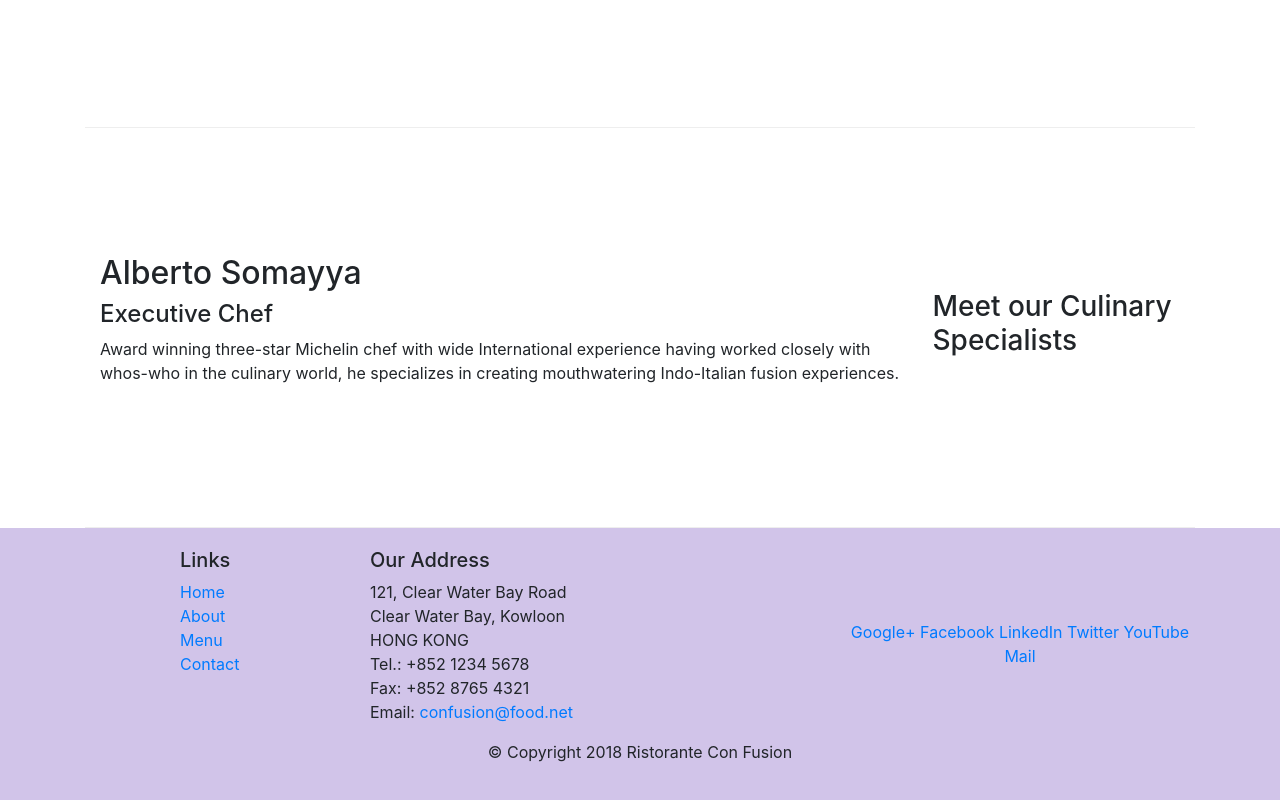
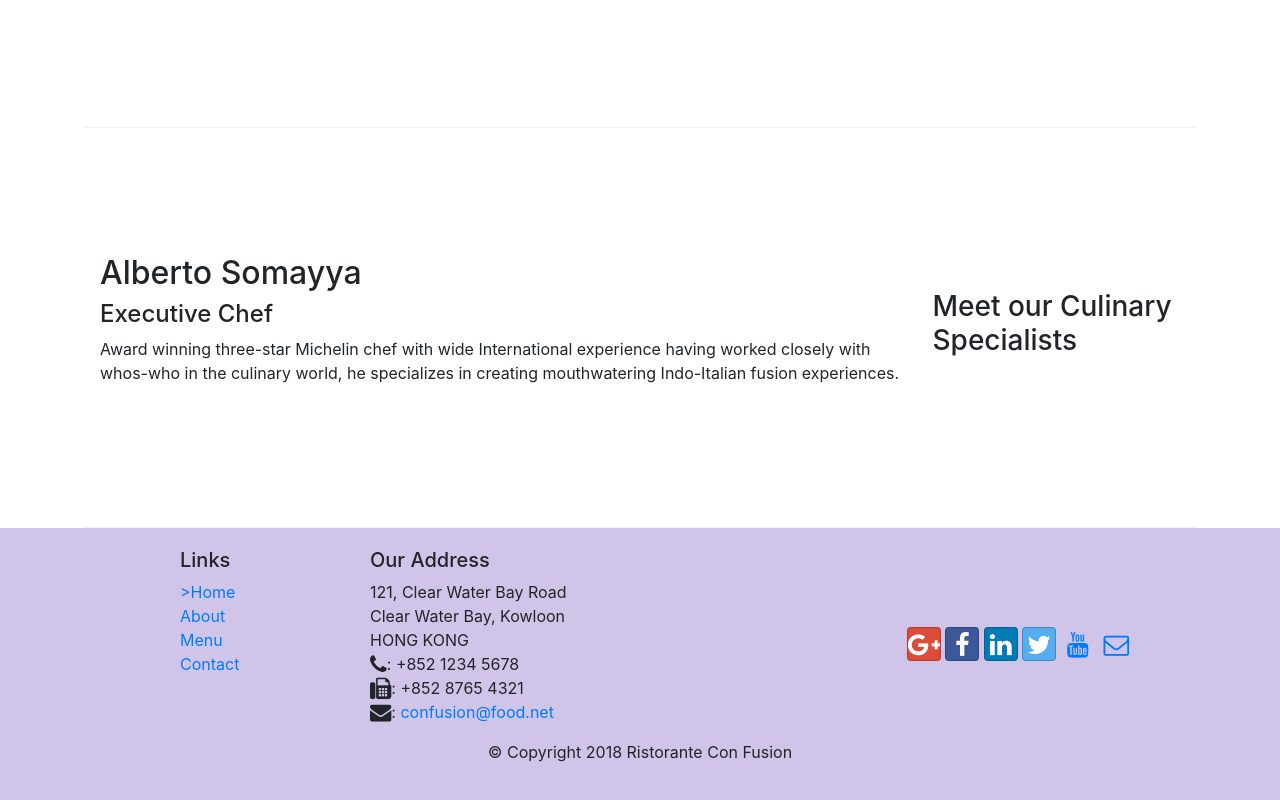
Before and after one commit to haseebrehan/Fusion-Restaurant, a website: page index.html in a window 1280 px wide. Shown: the part 1006-1806 px from the top of the page. Drawn offline with nearby package versions, Linux system fonts and the light colour scheme.

Commit message:
Icon Fonts

```diff
--- a/index.html
+++ b/index.html
@@ -8,6 +8,8 @@
     <meta http-equiv="x-ua-compatible" content="ie=edge">
     <!-- Bootstrap CSS -->
     <link rel="stylesheet" href="node_modules/bootstrap/dist/css/bootstrap.min.css">
+    <link rel="stylesheet" href="node_modules/font-awesome/css/font-awesome.min.css">
+    <link rel="stylesheet" href="node_modules/bootstrap-social/bootstrap-social.css">
     <link rel="stylesheet" href="css/styles.css">
     <title>Ristorante Con Fusion</title>
 </head>
@@ -21,10 +23,10 @@
     <a class="navbar-brand mr-auto" href="#">Ristorante Con Fusion</a>
     <div class="collapse navbar-collapse" id="Navbar">
         <ul class="navbar-nav mr-auto">
-            <li class="nav-item active"><a class="nav-link" href="#">Home</a></li>
-            <li class="nav-item"><a class="nav-link" href="./aboutus.html">About</a></li>
-            <li class="nav-item"><a class="nav-link" href="#">Menu</a></li>
-            <li class="nav-item"><a class="nav-link" href="#">Contact</a></li>
+            <li class="nav-item active"><a class="nav-link" href="#"><span class="fa fa-home fa-lg"></span> Home</a></li>
+            <li class="nav-item"><a class="nav-link" href="./aboutus.html"><span class="fa fa-info fa-lg"></span> About</a></li>
+            <li class="nav-item"><a class="nav-link" href="#"><span class="fa fa-list fa-lg"></span> Menu</a></li>
+            <li class="nav-item"><a class="nav-link" href="#"><span class="fa fa-home fa-address-card fa-lg"></span> Contact</a></li>
         </ul>
     </div>
 
@@ -84,7 +86,7 @@
                 <div class="col-4 offset-1 col-sm-2">
                     <h5>Links</h5>
                     <ul class="list-unstyled">
-                        <li><a href="#">Home</a></li>
+                        <li><a href="#">>Home</a></li>
                         <li><a href="./aboutus.html">About</a></li>
                         <li><a href="#">Menu</a></li>
                         <li><a href="#">Contact</a></li>
@@ -96,19 +98,19 @@
 		              121, Clear Water Bay Road<br>
 		              Clear Water Bay, Kowloon<br>
 		              HONG KONG<br>
-		              Tel.: +852 1234 5678<br>
-		              Fax: +852 8765 4321<br>
-		              Email: <a href="mailto:confusion@food.net">confusion@food.net</a>
+		              <i class="fa fa-phone fa-lg"></i>: +852 1234 5678<br>
+		              <i class="fa fa-fax fa-lg"></i>: +852 8765 4321<br>
+		              <i class="fa fa-envelope fa-lg"></i>: <a href="mailto:confusion@food.net">confusion@food.net</a>
 		           </address>
                 </div>
                 <div class="col-12 col-sm-4 align-self-center">
-                    <div class="text-center" >
-                        <a href="http://google.com/+">Google+</a>
-                        <a href="http://www.facebook.com/profile.php?id=">Facebook</a>
-                        <a href="http://www.linkedin.com/in/">LinkedIn</a>
-                        <a href="http://twitter.com/">Twitter</a>
-                        <a href="http://youtube.com/">YouTube</a>
-                        <a href="mailto:">Mail</a>
+                    <div class="text-center">
+                        <a class="btn btn-social-icon btn-google" href="http://google.com/+"><i class="fa fa-google-plus fa-lg"></i></a>
+                        <a class="btn btn-social-icon btn-facebook" href="http://www.facebook.com/profile.php?id="><i class="fa fa-facebook fa-lg"></i></a>
+                        <a class="btn btn-social-icon btn-linkedin" href="http://www.linkedin.com/in/"><i class="fa fa-linkedin fa-lg"></i></a>
+                        <a class="btn btn-social-icon btn-twitter" href="http://twitter.com/"><i class="fa fa-twitter fa-lg"></i></a>
+                        <a class="btn btn-social-icon btn-youtube" href="http://youtube.com/"><i class="fa fa-youtube fa-lg"></i></a>
+                        <a class="btn btn-social-icon" href="mailto:"><i class="fa fa-envelope-o fa-lg"></i></a>
                     </div>
                 </div>
            </div>
--- a/package.json
+++ b/package.json
@@ -15,6 +15,8 @@
   },
   "dependencies": {
     "bootstrap": "^4.0.0",
+    "bootstrap-social": "^5.1.1",
+    "font-awesome": "^4.7.0",
     "jquery": "^3.3.1",
     "popper.js": "^1.12.9"
   }
```
Also changed, not shown: aboutus.html (+19 -17 lines), 1 other file.
